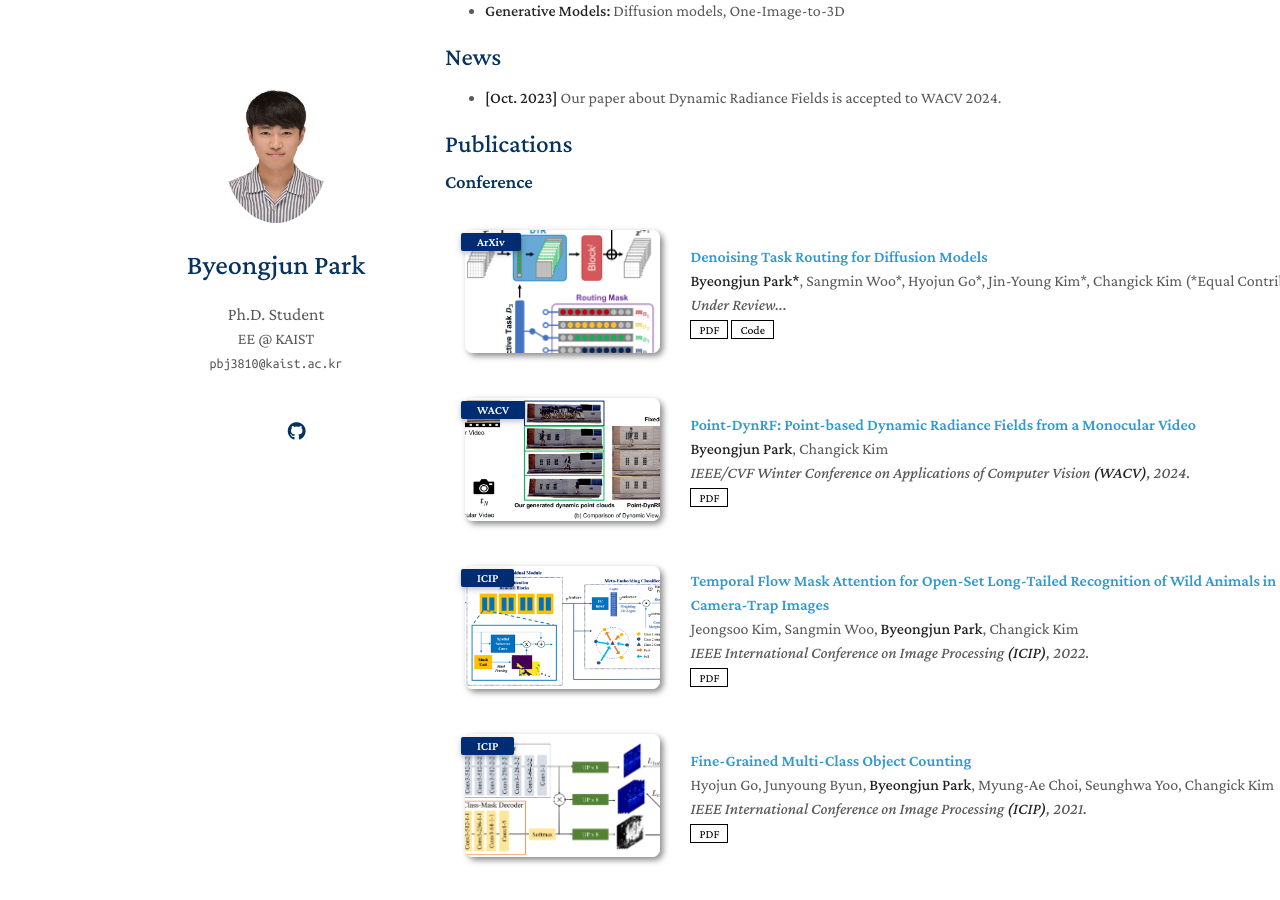
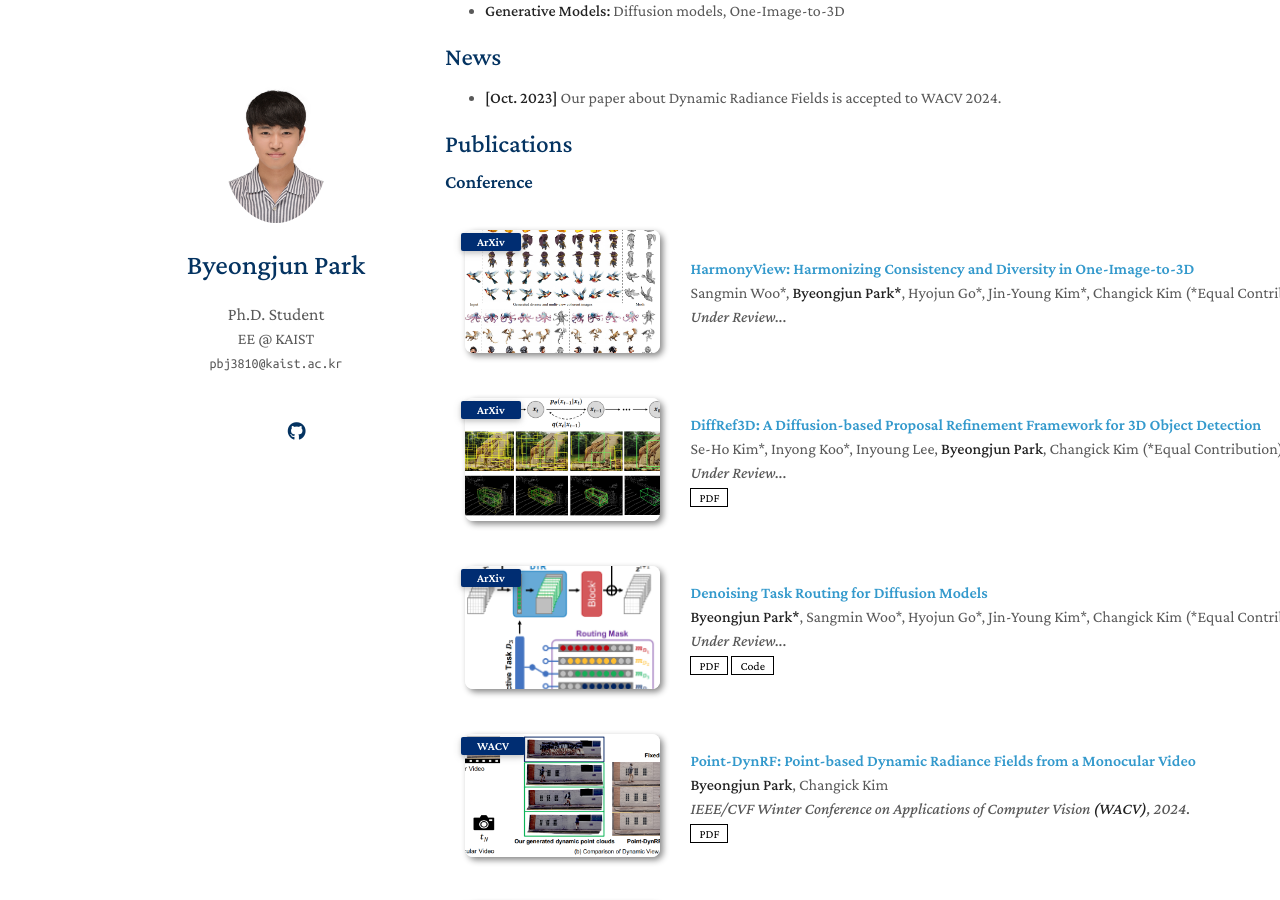
Before and after one commit to byeongjun-park/byeongjun-park.github.io, a Jekyll site: the page built from index.md, in a window 1280 px wide and 900 px high, scrolled down 379 px. Built offline with Jekyll 4.4.1, drawn with Linux system fonts in a browser that asks for light colours; nearby versions of some CDN libraries; a style sheet for code colours, icons or effects is not loaded; our own code applies the rules of GitHub Pages for plain Markdown files.

Commit message:
profile update

```diff
--- a/_data/conference.yml
+++ b/_data/conference.yml
@@ -1,4 +1,17 @@
 main:
+
+  - title: "HarmonyView: Harmonizing Consistency and Diversity in One-Image-to-3D"
+    authors: Sangmin Woo*, <strong>Byeongjun Park*</strong>, Hyojun Go*, Jin-Young Kim*, Changick Kim (*Equal Contribution)
+    conference_short: ArXiv
+    conference: Under Review...
+    image: ./assets/img/teaser_harmonyview.png
+
+  - title: "DiffRef3D: A Diffusion-based Proposal Refinement Framework for 3D Object Detection"
+    authors: Se-Ho Kim*, Inyong Koo*, Inyoung Lee, <strong>Byeongjun Park</strong>, Changick Kim (*Equal Contribution)
+    conference_short: ArXiv
+    conference: Under Review...
+    pdf: https://arxiv.org/pdf/2310.16349.pdf
+    image: ./assets/img/teaser_3dod.png
 
   - title: Denoising Task Routing for Diffusion Models
     authors: <strong>Byeongjun Park*</strong>, Sangmin Woo*, Hyojun Go*, Jin-Young Kim*, Changick Kim (*Equal Contribution)
```
Also changed, not shown: assets/img/teaser_3dod.png (added), assets/img/teaser_harmonyview.png (added).
